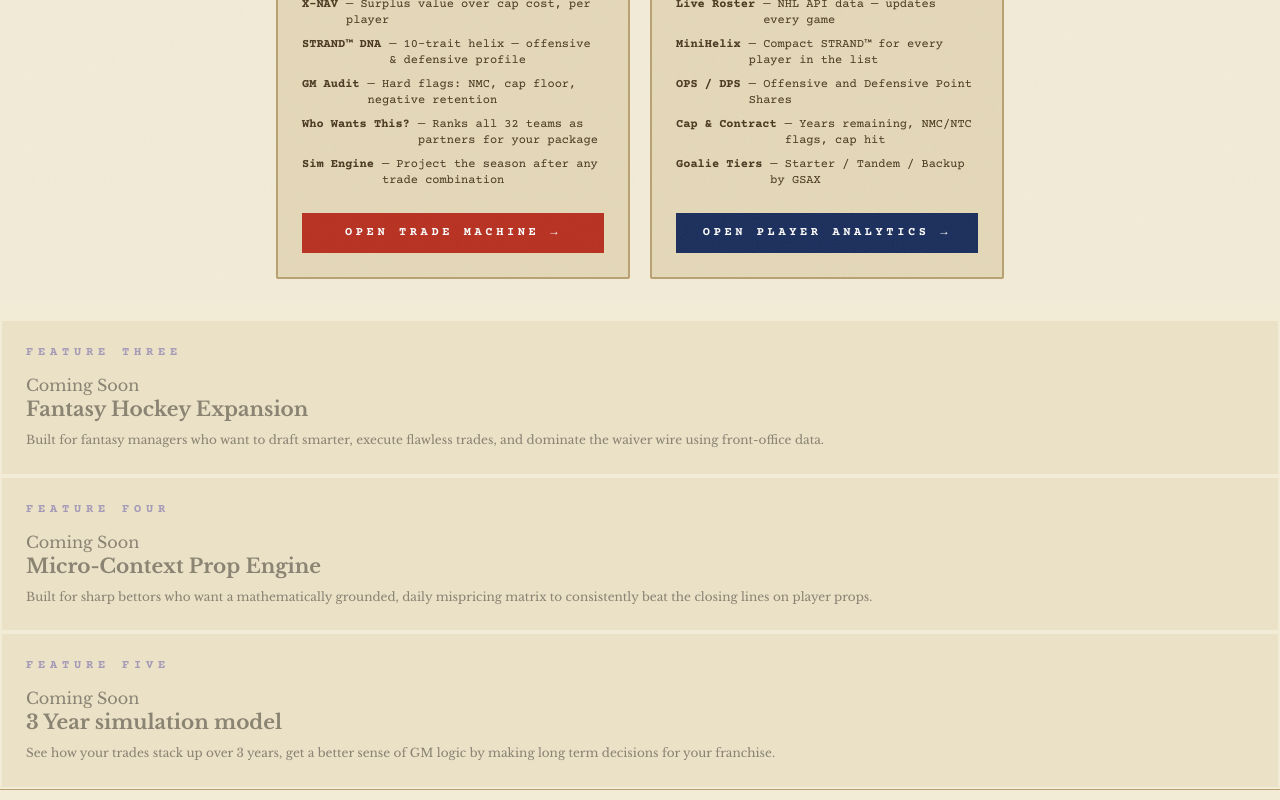
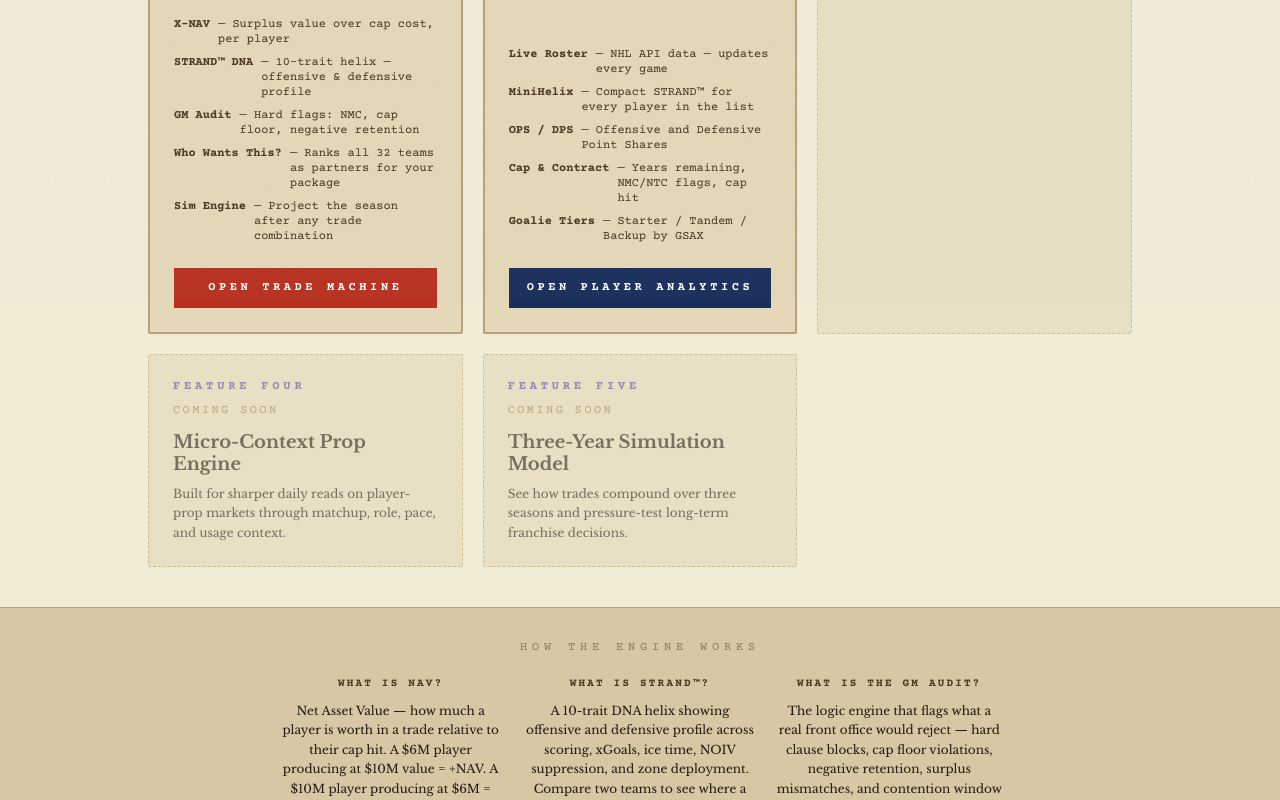
Before and after one commit to BradyCorps/nhlTradeMachine, a Next.js app: page / in a window 1280 px wide. Shown: the part 500-1300 px from the top of the page. Built offline with nearby package versions, Linux system fonts and the light colour scheme; a web font is replaced by a local one.

Commit message:
css overhaul for mobile

```diff
--- a/app/components/Footer.tsx
+++ b/app/components/Footer.tsx
@@ -3,11 +3,11 @@
 
 export default function Footer() {
   return (
-    <div className="text-center pt-4 border-t border-ledger-rule">
-      <p className="text-2xs uppercase tracking-[0.4em] font-mono text-ledger-ink-faint">
+    <div className="text-center pt-4 px-4 border-t border-ledger-rule">
+      <p className="text-2xs uppercase tracking-[0.16em] sm:tracking-[0.4em] leading-relaxed font-mono text-ledger-ink-faint">
         Data: NHL API · MoneyPuck · CapWages &nbsp;·&nbsp; Models: X-NAV 1.1 · G-NAV · NOIV · STRAND™ &nbsp;·&nbsp; AI: Claude Sonnet
       </p>
-      <p className="text-[9px] mt-1 font-mono text-ledger-rule">
+      <p className="text-[9px] mt-1 leading-relaxed font-mono text-ledger-rule">
         All valuations are analytical estimates, not financial advice. Player values fluctuate with injury, performance, and market conditions.
       </p>
     </div>
--- a/app/globals.css
+++ b/app/globals.css
@@ -70,6 +70,27 @@ html, body {
   -webkit-font-smoothing: subpixel-antialiased;
   font-feature-settings: "kern" 1, "onum" 1;
   text-shadow: 0 0 0.1px rgba(0,0,0,0.1);
+}
+
+html {
+  overflow-x: hidden;
+}
+
+body {
+  min-width: 320px;
+  overflow-x: clip;
+}
+
+img, svg, canvas, video {
+  max-width: 100%;
+}
+
+button, input, select, textarea {
+  font: inherit;
+}
+
+button, a, select {
+  -webkit-tap-highlight-color: transparent;
 }
 
 /* ── Aged paper grain ────────────────────────────────────────── */
@@ -219,6 +240,48 @@ input[type="range"] { accent-color: var(--red); }
 
 .font-serif { font-family: 'Libre Baskerville', Georgia, serif !important; }
 .font-press { font-family: 'Courier Prime', 'Courier New', monospace !important; }
+
+.newspaper-kicker {
+  letter-spacing: 0.32em;
+  overflow-wrap: anywhere;
+}
+
+.feature-line {
+  display: flex;
+  flex-direction: column;
+  line-height: 1.65;
+}
+
+.nav-divider {
+  display: none;
+}
+
+@media (min-width: 420px) {
+  .feature-line {
+    flex-direction: row;
+    gap: 8px;
+    line-height: 1.25;
+  }
+
+  .nav-divider {
+    display: inline;
+  }
+}
+
+@media (max-width: 539px) {
+  .newspaper-kicker,
+  .tracking-\[0\.4em\] {
+    letter-spacing: 0.18em !important;
+  }
+
+  .tracking-\[0\.3em\] {
+    letter-spacing: 0.16em !important;
+  }
+
+  .tracking-widest {
+    letter-spacing: 0.12em !important;
+  }
+}
 
 /* ── Component classes ───────────────────────────────────────── */
 .masthead-rule  { border-top: 4px double var(--ink); border-bottom: 4px double var(--ink); }
@@ -756,6 +819,35 @@ select.ledger-select {
 .strand-svg-wrap { width: 100%; overflow: hidden; }
 .strand-svg-wrap svg { width: 100%; height: auto; display: block; }
 
+.player-mobile-stat-row {
+  display: flex;
+  gap: 10px;
+  align-items: center;
+  flex: 1;
+  min-width: 0;
+  overflow-x: auto;
+  -webkit-overflow-scrolling: touch;
+  scrollbar-width: none;
+}
+.player-mobile-stat-row::-webkit-scrollbar { display: none; }
+
+@media (max-width: 539px) {
+  .player-expanded-panel {
+    padding: 10px 12px !important;
+  }
+
+  .player-expanded-contract {
+    display: flex;
+    flex-wrap: wrap;
+    gap: 4px 8px;
+  }
+
+  .section-shell {
+    border-left: none !important;
+    border-right: none !important;
+  }
+}
+
 /* Trade proposal sends — stack on mobile */
 .proposal-sends {
   display: grid;
--- a/app/page.tsx
+++ b/app/page.tsx
@@ -38,13 +38,13 @@ export default function WelcomePage() {
       </div>
 
       {/* ── Route cards ──────────────────────────────────────── */}
-      <div className="max-w-3xl mx-auto px-5 pb-10 grid grid-cols-1 sm:grid-cols-2 gap-5">
+      <div className="max-w-5xl mx-auto px-4 sm:px-5 pb-10 grid grid-cols-1 sm:grid-cols-2 lg:grid-cols-3 gap-5">
 
         <Link href="/trade" className="no-underline group">
           <div className="rounded-sm p-6 h-full flex flex-col gap-4 transition-all duration-200 group-hover:opacity-80"
             style={{ background: "var(--ledger-card)", border: "2px solid var(--ledger-rule)" }}>
             <div>
-              <div className="font-black text-2xs uppercase tracking-[0.4em] mb-3 font-mono"
+              <div className="newspaper-kicker font-black text-2xs uppercase mb-3 font-mono"
                 style={{ color: "var(--ledger-red)" }}>Feature One</div>
               <h2 className="font-black text-xl leading-tight mb-2" style={{ color: "var(--ink)" }}>
                 Trade Machine
@@ -63,16 +63,16 @@ export default function WelcomePage() {
                 ["Who Wants This?", "Ranks all 32 teams as partners for your package"],
                 ["Sim Engine",      "Project the season after any trade combination"],
               ].map(([label, desc]) => (
-                <div key={label} className="flex gap-2 text-2xs font-mono"
+                <div key={label} className="feature-line text-2xs font-mono"
                   style={{ color: "var(--ledger-ink-body)" }}>
                   <span className="font-black shrink-0" style={{ color: "var(--ledger-ink-body)" }}>{label}</span>
                   <span>— {desc}</span>
                 </div>
               ))}
             </div>
-            <div className="mt-2 py-3 text-center font-black text-2xs uppercase tracking-[0.3em] font-mono"
+            <div className="mt-2 py-3 px-2 text-center font-black text-2xs uppercase tracking-[0.18em] sm:tracking-[0.3em] font-mono"
               style={{ background: "var(--ledger-red)", color: "white" }}>
-              Open Trade Machine →
+              Open Trade Machine
             </div>
           </div>
         </Link>
@@ -81,7 +81,7 @@ export default function WelcomePage() {
           <div className="rounded-sm p-6 h-full flex flex-col gap-4 transition-all duration-200 group-hover:opacity-80"
             style={{ background: "var(--ledger-card)", border: "2px solid var(--ledger-rule)" }}>
             <div>
-              <div className="font-black text-2xs uppercase tracking-[0.4em] mb-3 font-mono"
+              <div className="newspaper-kicker font-black text-2xs uppercase mb-3 font-mono"
                 style={{ color: "var(--ledger-navy)" }}>Feature Two</div>
               <h2 className="font-black text-xl leading-tight mb-2" style={{ color: "var(--ink)" }}>
                 Player Analytics
@@ -100,65 +100,58 @@ export default function WelcomePage() {
                 ["Cap & Contract","Years remaining, NMC/NTC flags, cap hit"],
                 ["Goalie Tiers", "Starter / Tandem / Backup by GSAX"],
               ].map(([label, desc]) => (
-                <div key={label} className="flex gap-2 text-2xs font-mono"
+                <div key={label} className="feature-line text-2xs font-mono"
                   style={{ color: "var(--ledger-ink-body)" }}>
                   <span className="font-black shrink-0" style={{ color: "var(--ledger-ink-body)" }}>{label}</span>
                   <span>— {desc}</span>
                 </div>
               ))}
             </div>
-            <div className="mt-2 py-3 text-center font-black text-2xs uppercase tracking-[0.3em] font-mono"
+            <div className="mt-2 py-3 px-2 text-center font-black text-2xs uppercase tracking-[0.18em] sm:tracking-[0.3em] font-mono"
               style={{ background: "var(--ledger-navy)", color: "white" }}>
-              Open Player Analytics →
+              Open Player Analytics
             </div>
           </div>
         </Link>
-      </div>
 
-      <div className="rounded-sm p-6 h-full flex flex-col gap-4 transition-all duration-200 opacity-50"
-            style={{ background: "var(--paper-card)", border: "2px solid var(--paper)" }}>
-        <div>
-          <div className="font-black text-2xs uppercase tracking-[0.4em] mb-3 font-mono"
-                style={{ color: "var(--ledger-violet)" }}>Feature Three</div><div>Coming Soon</div>
-          <h2 className="font-black text-xl leading-tight mb-2" style={{ color: "var(--ink)" }}>
-                Fantasy Hockey Expansion
-          </h2>
-          <p className="text-[12px] leading-relaxed" style={{ color: "var(--ledger-ink-light)" }}>
-                Built for fantasy managers who want to draft smarter, execute flawless trades, and dominate the waiver wire using front-office data.
-          </p>
+        {[
+          {
+            feature: "Feature Three",
+            title: "Fantasy Hockey Expansion",
+            body: "Built for fantasy managers who want to draft smarter, execute cleaner trades, and work the waiver wire with front-office data.",
+          },
+          {
+            feature: "Feature Four",
+            title: "Micro-Context Prop Engine",
+            body: "Built for sharper daily reads on player-prop markets through matchup, role, pace, and usage context.",
+          },
+          {
+            feature: "Feature Five",
+            title: "Three-Year Simulation Model",
+            body: "See how trades compound over three seasons and pressure-test long-term franchise decisions.",
+          },
+        ].map(({ feature, title, body }) => (
+          <div key={feature} className="rounded-sm p-6 h-full flex flex-col gap-4 opacity-60"
+            style={{ background: "var(--paper-card)", border: "1px dashed var(--ledger-rule)" }}>
+            <div>
+              <div className="newspaper-kicker font-black text-2xs uppercase mb-2 font-mono"
+                style={{ color: "var(--ledger-violet)" }}>{feature}</div>
+              <div className="text-2xs uppercase tracking-[0.2em] mb-3 font-mono"
+                style={{ color: "var(--ledger-ink-faint)" }}>Coming Soon</div>
+              <h2 className="font-black text-lg leading-tight mb-2" style={{ color: "var(--ink)" }}>
+                {title}
+              </h2>
+              <p className="text-[12px] leading-relaxed" style={{ color: "var(--ledger-ink-light)" }}>
+                {body}
+              </p>
+            </div>
           </div>
-        </div>
-        <div className="rounded-sm p-6 h-full flex flex-col gap-4 transition-all duration-200 opacity-50"
-            style={{ background: "var(--paper-card)", border: "2px solid var(--paper)" }}>
-          <div>
-            <div className="font-black text-2xs uppercase tracking-[0.4em] mb-3 font-mono"
-                style={{ color: "var(--ledger-violet)" }}>Feature Four</div><div>Coming Soon</div>
-            <h2 className="font-black text-xl leading-tight mb-2" style={{ color: "var(--ink)" }}>
-                Micro-Context Prop Engine
-            </h2>
-            <p className="text-[12px] leading-relaxed" style={{ color: "var(--ledger-ink-light)" }}>
-                Built for sharp bettors who want a mathematically grounded, daily mispricing matrix to consistently beat the closing lines on player props.
-            </p>
-        </div>
-      </div>
-      <div className="rounded-sm p-6 h-full flex flex-col gap-4 transition-all duration-200 opacity-50"
-            style={{ background: "var(--paper-card)", border: "2px solid var(--paper)" }}>
-        <div>
-          <div className="font-black text-2xs uppercase tracking-[0.4em] mb-3 font-mono"
-                style={{ color: "var(--ledger-violet)" }}>Feature Five</div><div>Coming Soon</div>
-          <h2 className="font-black text-xl leading-tight mb-2" style={{ color: "var(--ink)" }}>
-                3 Year simulation model
-          </h2>
-          <p className="text-[12px] leading-relaxed" style={{ color: "var(--ledger-ink-light)" }}>
-                See how your trades stack up over 3 years, get a better sense of GM logic by making long term decisions for your franchise.
-          </p>
-          </div>
+        ))}
       </div>
 
 
-
       {/* ── Explainer strip ──────────────────────────────────── */}
-      <div className="border-y py-8" style={{ borderColor: "var(--ledger-rule)", background: "var(--ledger-inset)" }}>
+      <div className="border-y py-8" style={{ borderColor: "var(--ledger-rule)", background: "var(--paper-inset)" }}>
         <div className="max-w-3xl mx-auto px-5">
           <p className="text-2xs uppercase tracking-[0.4em] font-mono text-center mb-5"
             style={{ color: "var(--ledger-ink-faint)" }}>How the engine works</p>
```
Also changed, not shown: app/components/Header.tsx (+4 -4 lines), app/players/page.tsx (+9 -9 lines).
